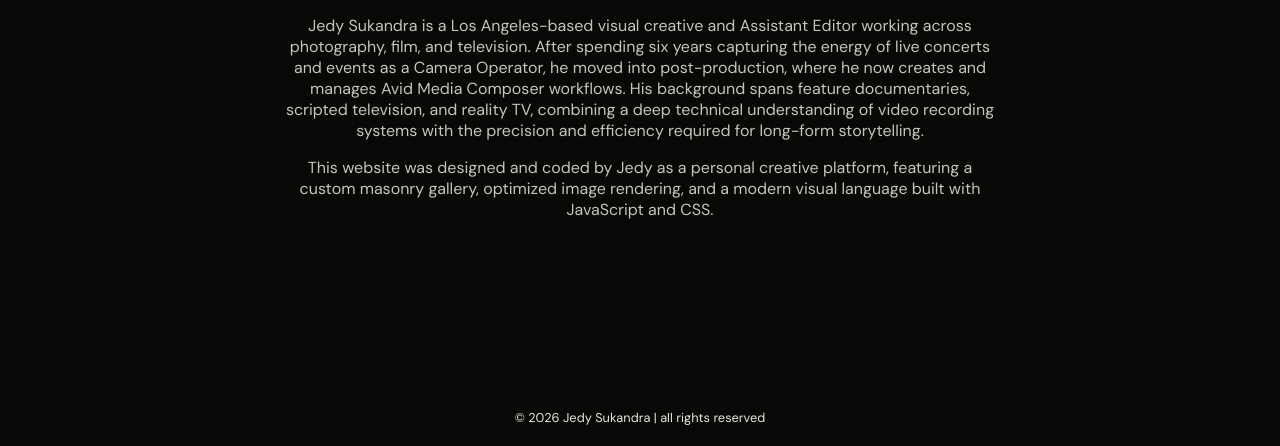
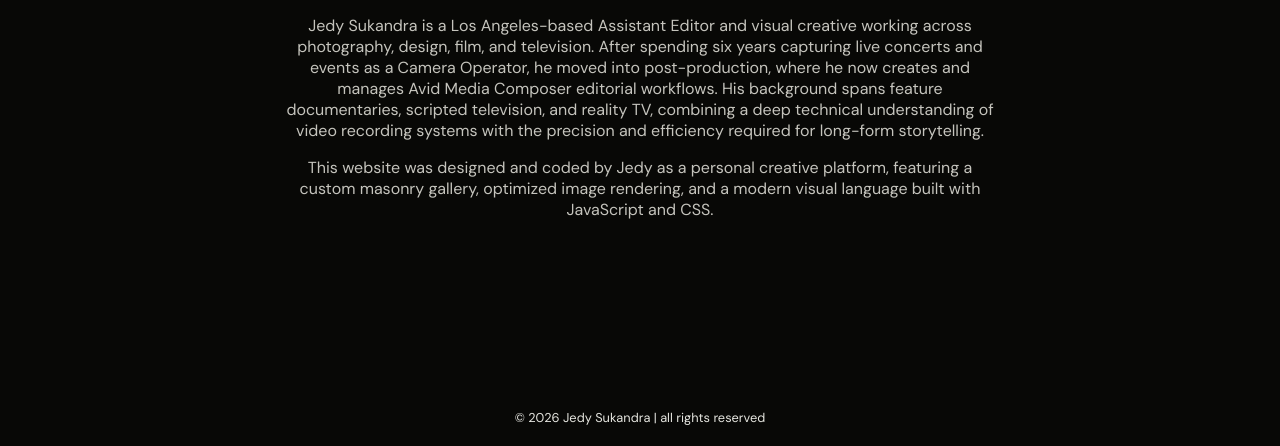
Before and after one commit to RepMX/portfolio, a website: page public/about/index.html in a window 1280 px wide. Shown: the part 354-800 px from the top of the page. Drawn offline with Linux system fonts and the light colour scheme.

Commit message:
Update about

```diff
--- a/public/about/index.html
+++ b/public/about/index.html
@@ -32,7 +32,7 @@
   <section class="page-section">
     <h1>About</h1>
     <p>
-      Jedy Sukandra is a Los Angeles-based visual creative and Assistant Editor working across photography, film, and television. After spending six years capturing the energy of live concerts and events as a Camera Operator, he moved into post-production, where he now creates and manages Avid Media Composer workflows. His background spans feature documentaries, scripted television, and reality TV, combining a deep technical understanding of video recording systems with the precision and efficiency required for long-form storytelling.
+      Jedy Sukandra is a Los Angeles-based Assistant Editor and visual creative working across photography, design, film, and television. After spending six years capturing live concerts and events as a Camera Operator, he moved into post-production, where he now creates and manages Avid Media Composer editorial workflows. His background spans feature documentaries, scripted television, and reality TV, combining a deep technical understanding of video recording systems with the precision and efficiency required for long-form storytelling.
     </p>
     <p>
       This website was designed and coded by Jedy as a personal creative platform, featuring a custom masonry gallery, optimized image rendering, and a modern visual language built with JavaScript and CSS.
```
